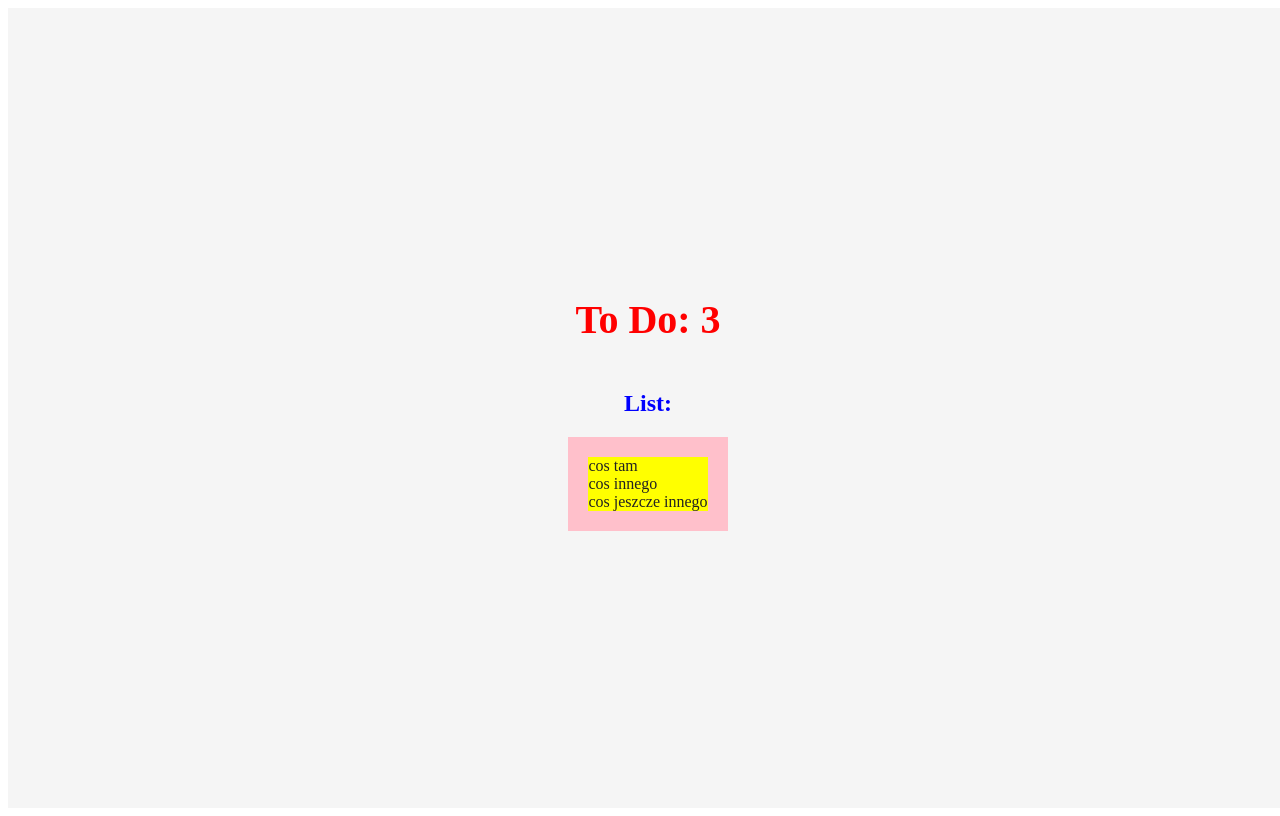
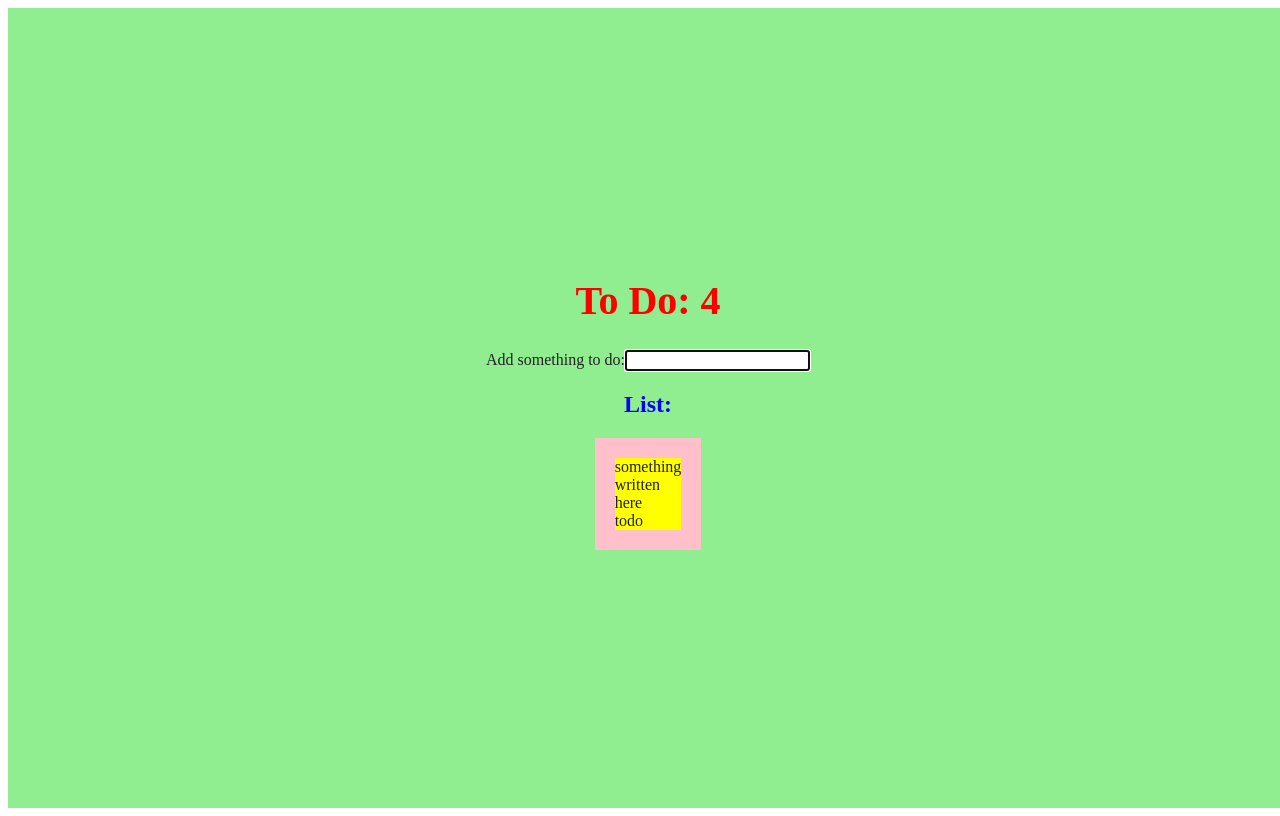
Before and after one commit to ThorTila/toDoReact, a React app: page / in a window 1280 px wide. Built offline with nearby package versions, Linux system fonts and the light colour scheme.

Commit message:
add ability to add elements to the list

```diff
--- a/src/components/Title.js
+++ b/src/components/Title.js
@@ -1,12 +1,6 @@
 import React from 'react';
 import style from './components.css';
 
-class Title extends React.Component {
-    render() {
-        return (
-            <h1 className={style.TodoTitle}>To Do: {this.props.data.length}</h1>
-        );
-    }
-}
+const Title = (props) => <h1 className={style.TodoTitle}>To Do: {props.data.length}</h1>
 
 export default Title;
--- a/src/components/Todo.js
+++ b/src/components/Todo.js
@@ -0,0 +1,6 @@
+import React from 'react';
+import style from './components.css';
+
+const Todo = (props) => props.list.map((item) => <li className={style.ListItem} key={item.id} onClick={() => props.remove(item.id)}>{item.text}</li>);
+
+export default Todo;
--- a/src/components/TodoForm.js
+++ b/src/components/TodoForm.js
@@ -0,0 +1,13 @@
+import React from 'react';
+import style from './components.css';
+
+const TodoForm = (props) => {
+    return (
+        <form>
+            <label>Add something to do:</label>
+            <input autoFocus type="text" onKeyPress={(e) => props.add(e)} value={props.submittedText}/>
+        </form>
+    );
+}
+
+export default TodoForm;
--- a/src/components/TodoList.js
+++ b/src/components/TodoList.js
@@ -1,18 +1,17 @@
 import React from 'react';
 import style from './components.css';
+import Todo from './Todo';
 
-class TodoList extends React.Component {
-    render() {
-        const TodoList = this.props.list.map((item) => <li className={style.ListItem} key={item.id} onClick={() => this.props.remove(item.id)}>{item.text}</li>);
+const TodoList = (props) => {
     return (
         <div className={style.TodoList}>
             <h2 className={style.ListTitle}>List:</h2>
             <ul className={style.List}>
-                    {TodoList}
+                <Todo list={props.list} remove={props.remove}/>
             </ul>
         </div>
     );
-    }
-}
+
+};
 
 export default TodoList;
--- a/src/containers/App.css
+++ b/src/containers/App.css
@@ -1,5 +1,5 @@
 .TodoApp {
-    background-color: #F5F5F5;
+    background-color: lightgreen;
     color: #222;
     display: flex;
     flex-direction: column;
--- a/src/containers/App.js
+++ b/src/containers/App.js
@@ -3,15 +3,17 @@ import uuid from 'uuid';
 import style from './App.css';
 import Title from '../components/Title';
 import TodoList from '../components/TodoList';
+import TodoForm from '../components/TodoForm';
 
 class App extends React.Component {
     constructor(props){
         super(props);
         this.state = {
             data: [
-                {text:'cos tam', id: 2},
-                {text: 'cos innego', id: 1},
-                {text: 'cos jeszcze innego', id: 3}
+                {text: 'something', id: 2},
+                {text: 'written', id: 1},
+                {text: 'here', id: 3},
+                {text: 'todo', id: 1000}
             ]
         };
     }
@@ -20,6 +22,7 @@ class App extends React.Component {
             id: uuid.v4(),
             text: val
         };
+        console.log(todo);
         const data = [...this.state.data, todo];
         this.setState({data});
     }
@@ -27,10 +30,18 @@ class App extends React.Component {
         const remainder = this.state.data.filter(todo => todo.id !== id);
         this.setState({data: remainder});
     }
+    handleChange(e) {
+        if (e.key == 'Enter') {
+        e.preventDefault();
+        this.addTodo(e.target.value);
+        e.target.value = '';
+        }
+    }
     render() {
         return (
             <div className={style.TodoApp}>
                 <Title data={this.state.data}/>
+                <TodoForm add={(event) => this.handleChange(event)} submittedText={this.state.data.text}/>
                 <TodoList list={this.state.data} remove={(id) => this.removeTodo(id)}/>
             </div>
         );
--- a/src/index.js
+++ b/src/index.js
@@ -1,5 +1,18 @@
 import React from 'react';
 import ReactDOM from 'react-dom';
+import { AppContainer } from 'react-hot-loader';
 import App from './containers/App';
 
 ReactDOM.render(<App />, document.getElementById('app'));
+
+if (module.hot) {
+    module.hot.accept('./containers/App', () => {
+      const NextApp = require('./containers/App').default;
+      ReactDOM.render(
+              <AppContainer>
+                  <NextApp />
+              </AppContainer>,
+        document.getElementById('app')
+      );
+    });
+  }
--- a/webpack.config.js
+++ b/webpack.config.js
@@ -1,13 +1,34 @@
-const path = require('path');
-var webpack = require('webpack'),
+const path = require('path'),
+    webpack = require('webpack'),
     HtmlWebpackPlugin = require('html-webpack-plugin'),
     UglifyJSPlugin = require('uglifyjs-webpack-plugin'),
-    OptimizeJsPlugin = require('optimize-js-plugin');
+    OptimizeJsPlugin = require('optimize-js-plugin'),
+    env = process.env.NODE_ENV || 'development';
+    let plugins = [
+        new HtmlWebpackPlugin({
+            template: 'src/index.html',
+            filename: 'index.html',
+            inject: 'body',
+        })
+    ];
+
+    console.log('NODE_ENV:', env);
+    if (env === 'production') {
+        plugins.push(
+            new webpack.optimize.UglifyJsPlugin(),
+            new OptimizeJsPlugin({
+                sourceMap: false
+            })
+        );
+    }
 
 module.exports = {
-    watch: true,
-    entry: './src/index.js',
-        output: {
+    watch: false,
+    entry: [
+         'react-hot-loader/patch',
+         './src/index.js'
+        ],
+    output: {
         path: path.resolve(__dirname, 'build'),
         filename: 'app.bundle.js'
     },
@@ -31,15 +52,5 @@ module.exports = {
             }
         ]
     },
-    plugins: [
-        new HtmlWebpackPlugin({
-            template: 'src/index.html',
-            filename: 'index.html',
-            inject: 'body'
-        }),
-        new webpack.optimize.UglifyJsPlugin(),
-        new OptimizeJsPlugin({
-            sourceMap: false
-          })
-    ]
+    plugins: plugins
 };
```
Also changed, not shown: package.json (+5 -2 lines), .babelrc, 1 other file (tests, documents, lock files or other folders). Lines whose indentation alone changed are shown as unchanged.
